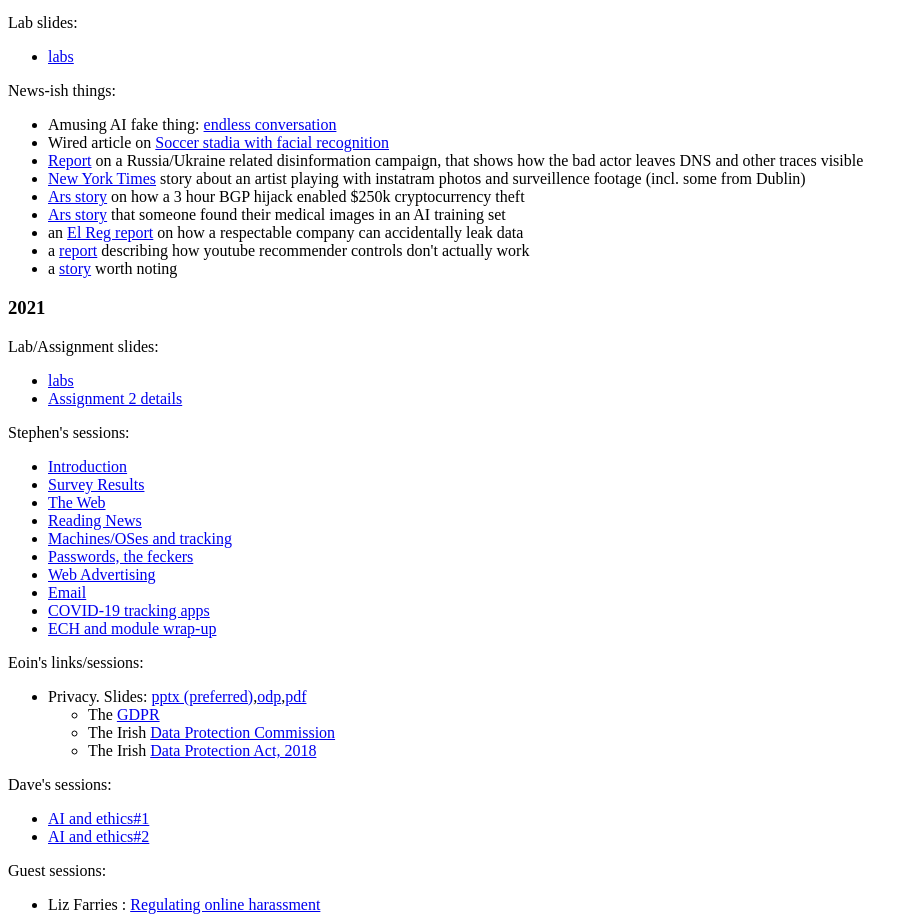
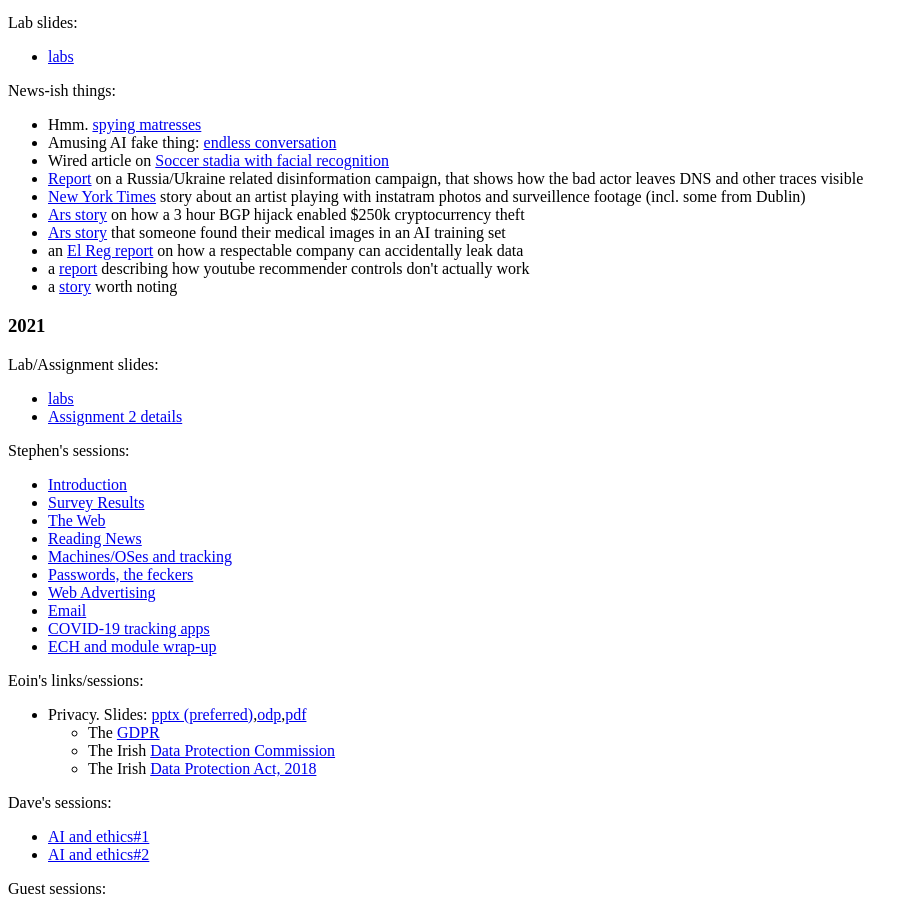
Before and after one commit to sftcd/witidtm, a plain HTML site: page index.html in a window 1280 px wide. Shown: the part 2134-3050 px from the top of the page, without its empty margins (0-918 px from the left). Drawn offline with Linux system fonts and the light colour scheme.

Commit message:
mattress

```diff
--- a/index.html
+++ b/index.html
@@ -172,6 +172,7 @@ recordings</a> if you want.</p>
 <p>News-ish things:</p>
 
 <ul>
+<li>Hmm. <a href="https://yro.slashdot.org/story/23/11/21/2220242/ceo-reminds-everyone-his-company-collects-customers-sleep-data?utm_source=rss1.0mainlinkanon&amp;utm_medium=feed">spying matresses</a></li>
 <li>Amusing AI fake thing: <a href="https://arstechnica.com/information-technology/2022/11/herzog-and-zizek-become-uncanny-ai-bots-trapped-in-endless-conversation/">endless conversation</a></li>
 <li>Wired article on <a href="https://www.wired.com/story/soccer-world-cup-biometric-surveillance/">Soccer stadia with facial recognition</a></li>
 <li><a href="https://www.qurium.org/press-releases/pr_under-the-hood-of-a-doppelganger/">Report</a> on a Russia/Ukraine related disinformation campaign,
```
Also changed, not shown: 1 other file.
